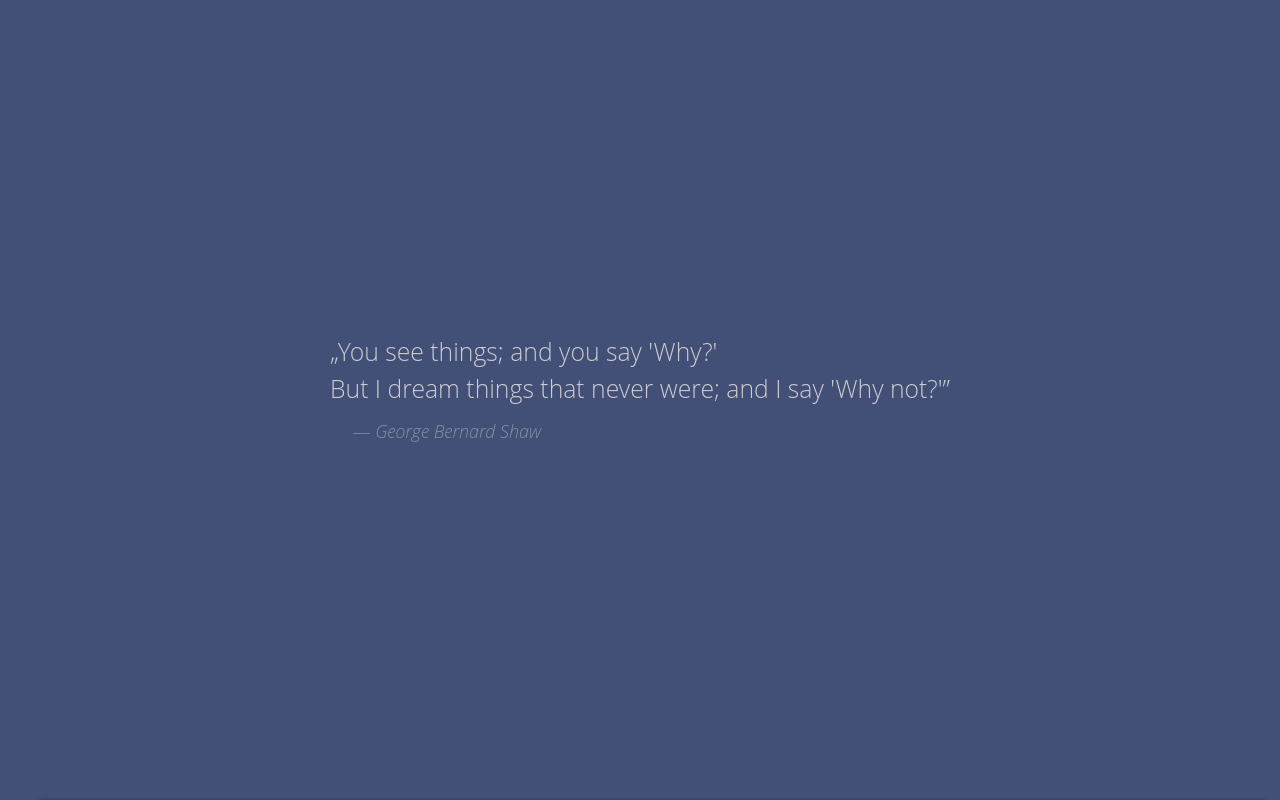
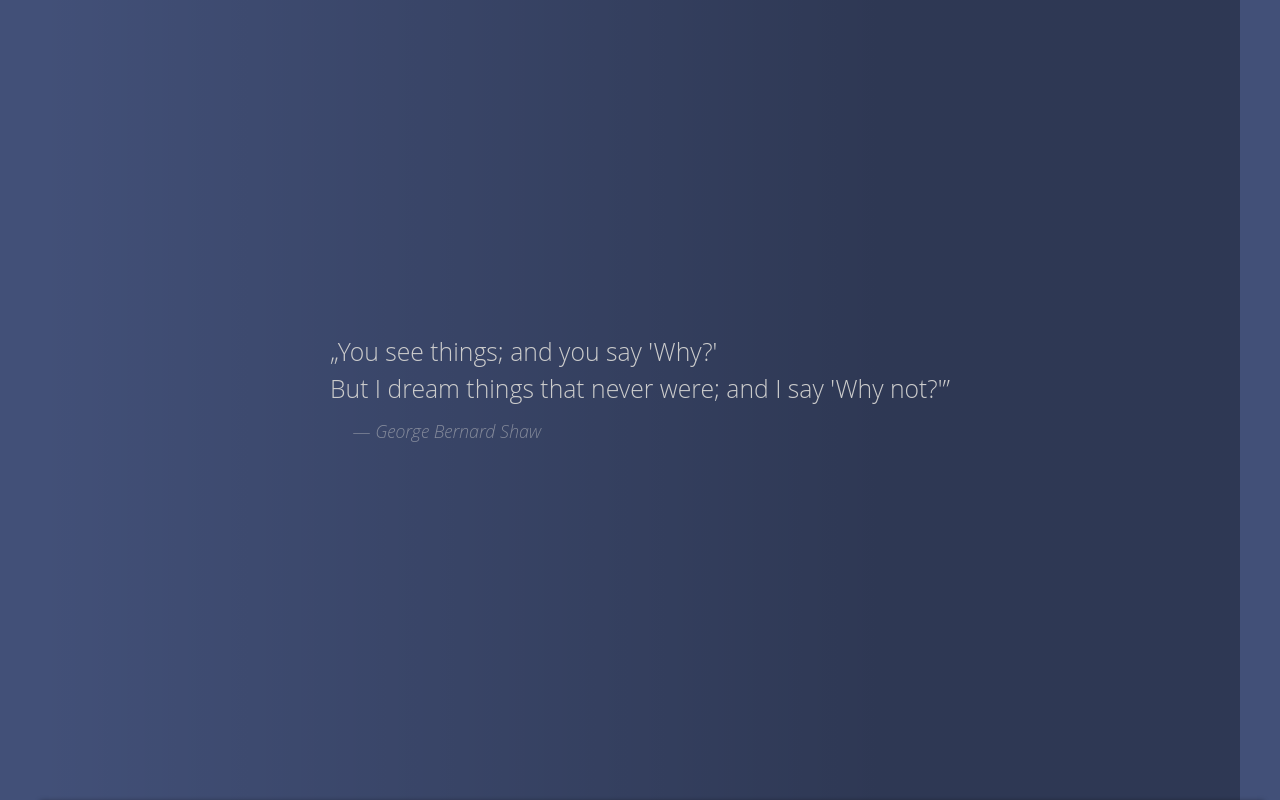
Before and after one commit to webwelten/webwelten, a React app: page / in a window 1280 px wide. Shown: the top 800 px of the page. Built offline with nearby package versions, Linux system fonts and the light colour scheme.

Commit message:
Add primary background gradient

```diff
--- a/src/style/settings.color.css
+++ b/src/style/settings.color.css
@@ -4,4 +4,6 @@
 
   --secondary-color: #EEE;
   --secondary-text: #444;
+
+  --primary-gradient: linear-gradient(90deg, transparent, rgba(0, 0, 0, 0.3) 70%);
 }
```
